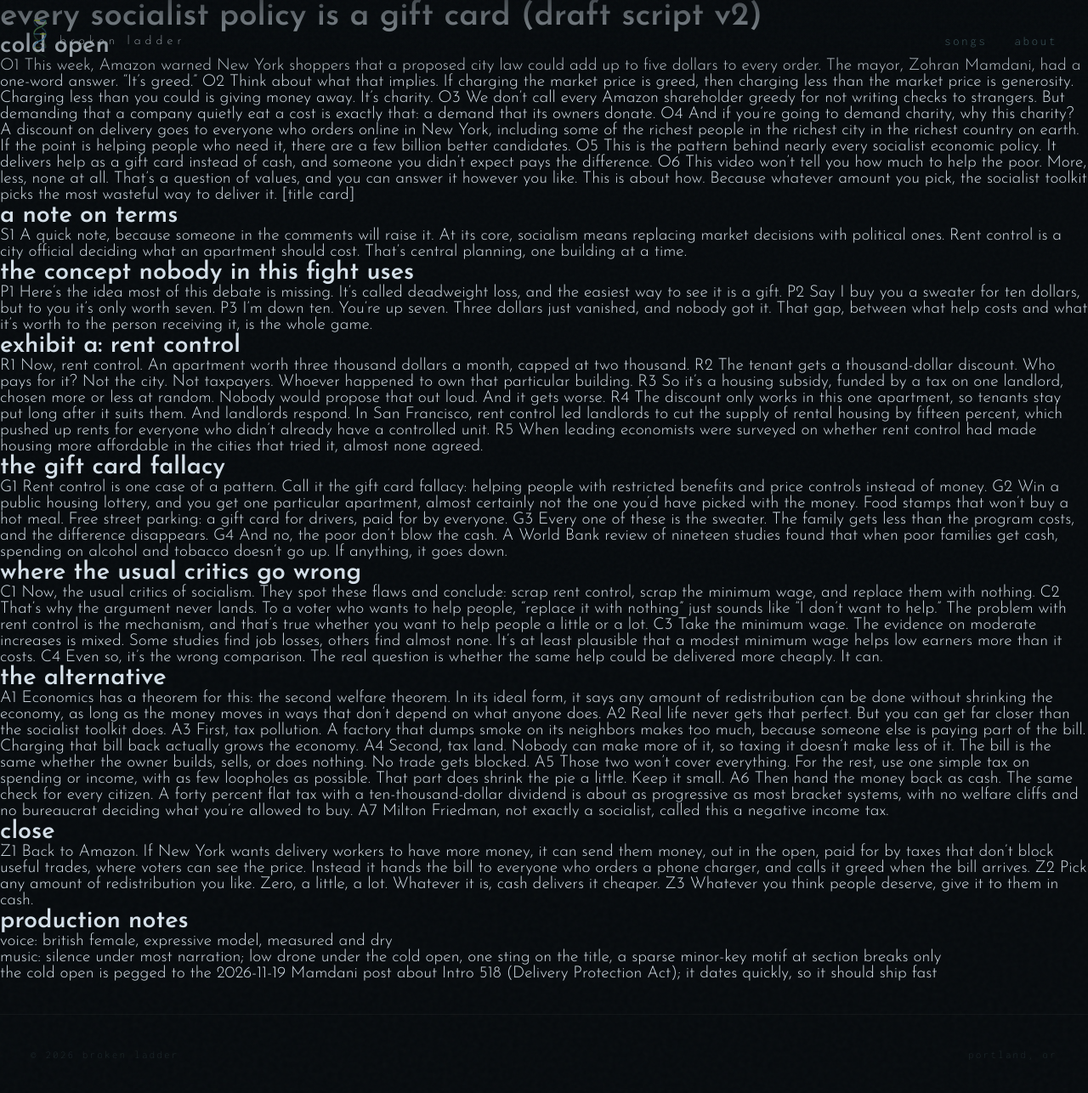
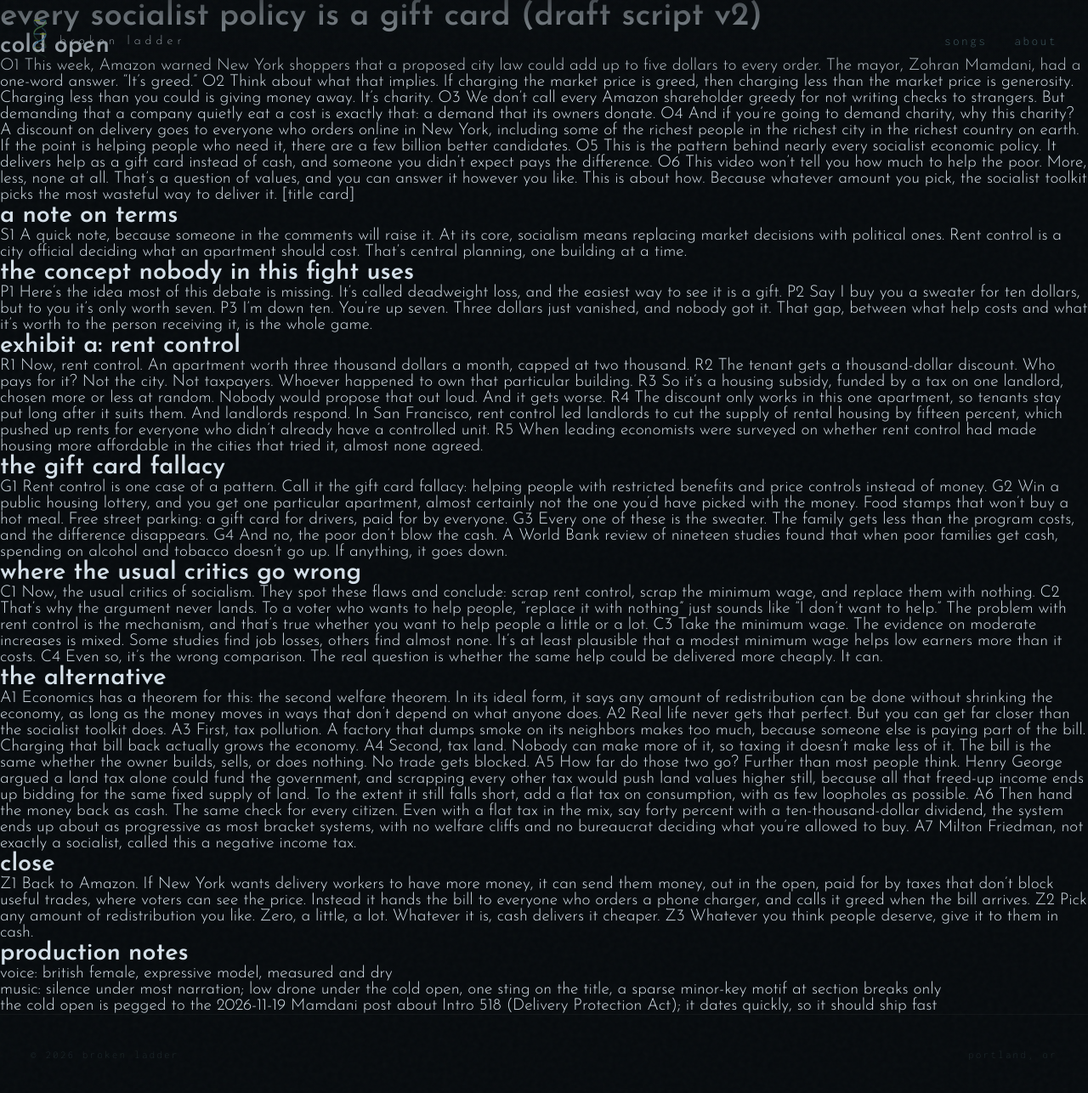
Before and after one commit to ClayShentrup/brokenladder, a Jekyll site: the page built from safety-net-vs-socialism/script-draft.md, in a window 1280 px wide and 1287 px high. Shown: the whole window at 85% size. Built offline with Jekyll 4.4.1, drawn with Linux system fonts in a browser that asks for light colours; our own code applies the rules of GitHub Pages for plain Markdown files.

Commit message:
draft script: land tax may cover everything; consumption tax only for any shortfall
Co-Authored-By: Claude Opus 5.5 <noreply@anthropic.com>
Claude-Session: https://claude.ai/code/session_01BsiGF9St2tiTePmyBZgNDi

```diff
--- a/safety-net-vs-socialism/script-draft.md
+++ b/safety-net-vs-socialism/script-draft.md
@@ -41,8 +41,8 @@ A1 Economics has a theorem for this: the second welfare theorem. In its ideal fo
 A2 Real life never gets that perfect. But you can get far closer than the socialist toolkit does.
 A3 First, tax pollution. A factory that dumps smoke on its neighbors makes too much, because someone else is paying part of the bill. Charging that bill back actually grows the economy.
 A4 Second, tax land. Nobody can make more of it, so taxing it doesn't make less of it. The bill is the same whether the owner builds, sells, or does nothing. No trade gets blocked.
-A5 Those two won't cover everything. For the rest, use one simple tax on spending or income, with as few loopholes as possible. That part does shrink the pie a little. Keep it small.
-A6 Then hand the money back as cash. The same check for every citizen. A forty percent flat tax with a ten-thousand-dollar dividend is about as progressive as most bracket systems, with no welfare cliffs and no bureaucrat deciding what you're allowed to buy.
+A5 How far do those two go? Further than most people think. Henry George argued a land tax alone could fund the government, and scrapping every other tax would push land values higher still, because all that freed-up income ends up bidding for the same fixed supply of land. To the extent it still falls short, add a flat tax on consumption, with as few loopholes as possible.
+A6 Then hand the money back as cash. The same check for every citizen. Even with a flat tax in the mix, say forty percent with a ten-thousand-dollar dividend, the system ends up about as progressive as most bracket systems, with no welfare cliffs and no bureaucrat deciding what you're allowed to buy.
 A7 Milton Friedman, not exactly a socialist, called this a negative income tax.
 
 ## close
```
